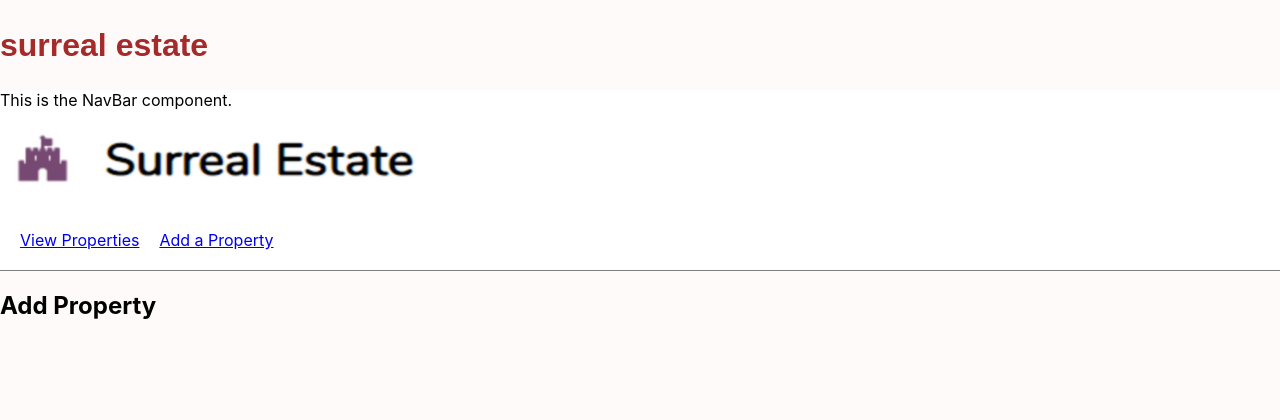
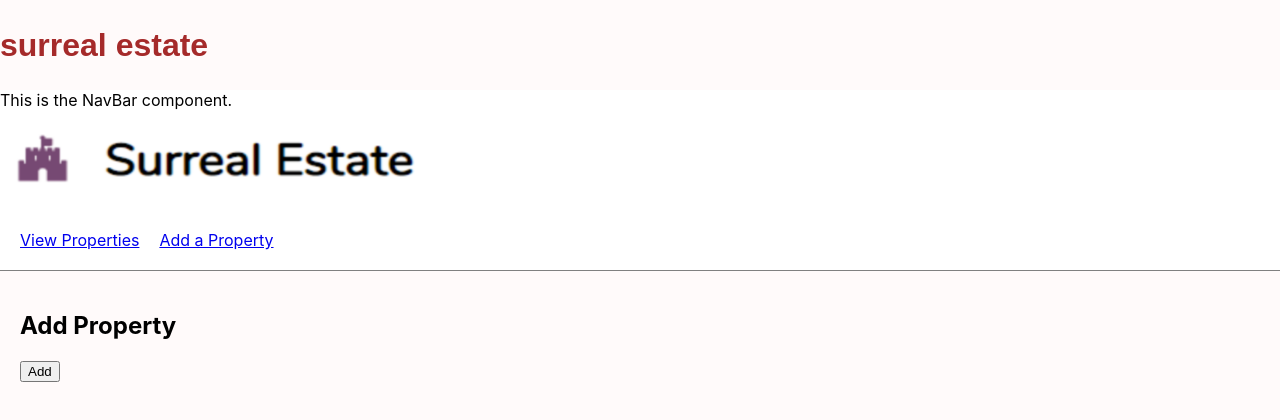
Before and after one commit to josephredmond5/surreal-estate, a React (Create React App) app: page /add-property in a window 1280 px wide. Shown: the top 420 px of the page. Built offline with nearby package versions, Linux system fonts and the light colour scheme.

Commit message:
add-property

```diff
--- a/src/components/AddProperty.js
+++ b/src/components/AddProperty.js
@@ -1,7 +1,30 @@
-import React from "react";
+import React, { useState } from "react";
+import "../styles/add-property.css";
+
+const initialState = {
+  fields: {
+    title: "",
+  },
+};
 
 const AddProperty = () => {
-  return <h2>Add Property</h2>;
+  const [fields, setFields] = useState(initialState.fields);
+
+  const handleAddProperty = (event) => {
+    event.preventDefault();
+    console.log(fields);
+  };
+
+  return (
+    <div className="add-property">
+      <h2>Add Property</h2>
+      <form onSubmit={handleAddProperty}>
+        <button type="submit" value="submit">
+          Add
+        </button>
+      </form>
+    </div>
+  );
 };
 
 export default AddProperty;
--- /dev/null
+++ b/src/styles/add-property.css
@@ -0,0 +1,3 @@
+.add-property {
+    padding: 20px;
+}
```
